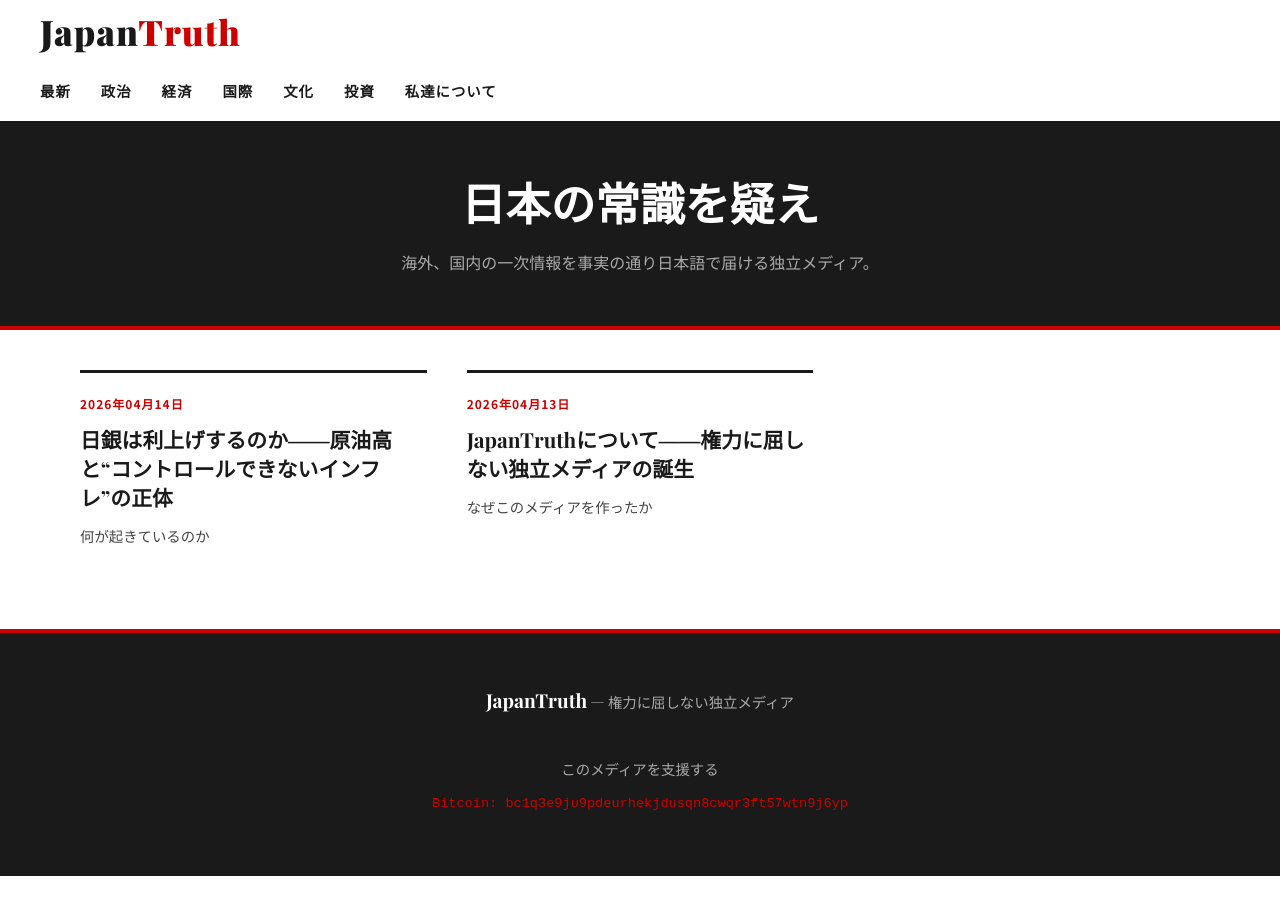
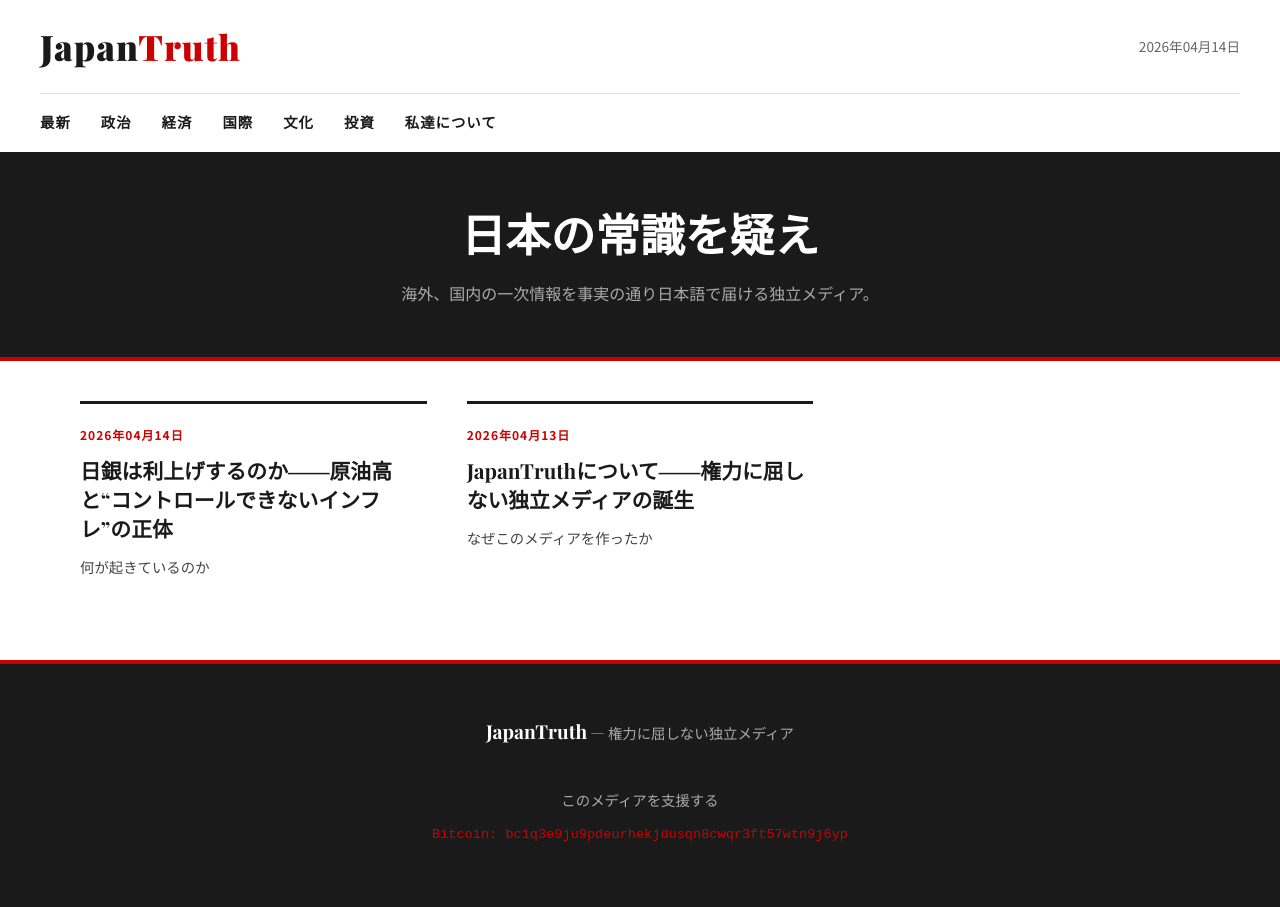
Before and after one commit to JapanTruth/japantruth.github.io, a Jekyll site: the page built from index.markdown, in a window 1280 px wide. Built offline with Jekyll 4.4.1, drawn with Linux system fonts in a browser that asks for light colours.

Commit message:
Update default.html

```diff
--- a/_layouts/default.html
+++ b/_layouts/default.html
@@ -8,9 +8,12 @@
 </head>
 <body>
 
-  <header>
+ <header>
+  <div class="header-top">
     <a class="site-title" href="/">Japan<span>Truth</span></a>
-    <nav>
+    <span class="header-date">{{ site.time | date: "%Y年%m月%d日" }}</span>
+  </div>
+   <nav>
       <a href="/">最新</a>
       <a href="/categories/politics/">政治</a>
       <a href="/categories/economy/">経済</a>
```
